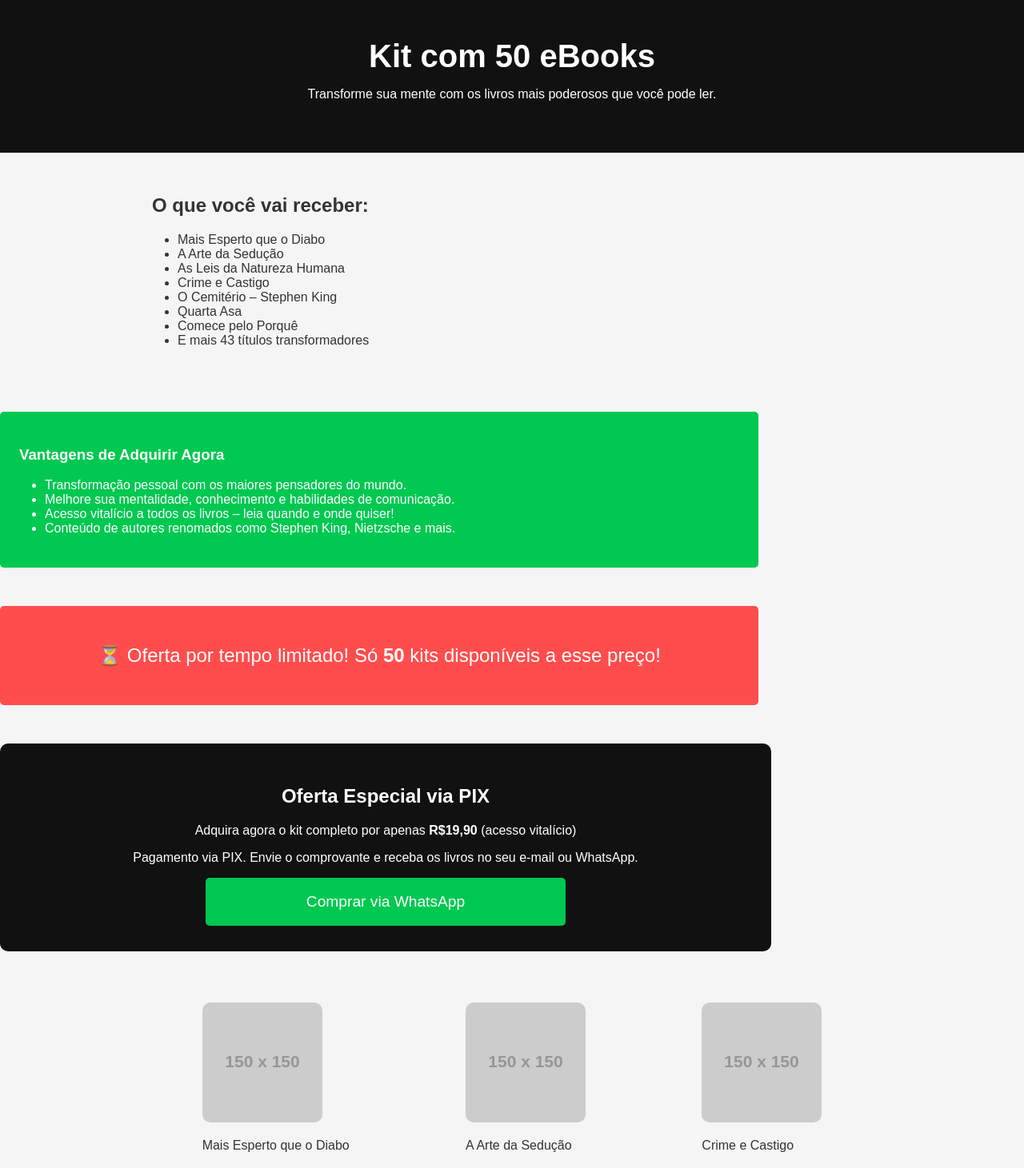
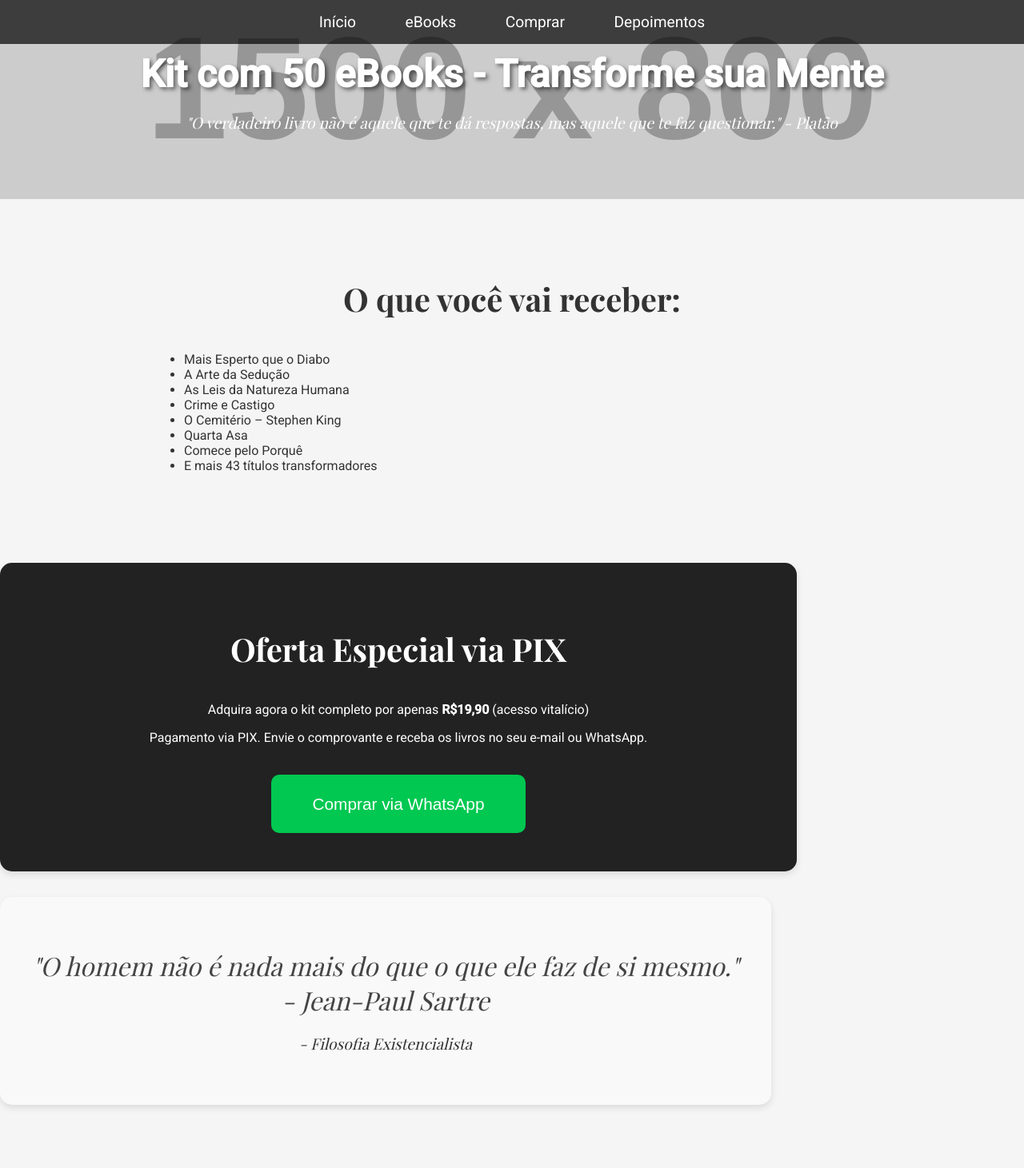
Before and after one commit to SCORPION07-hub/projeto-02-, a plain HTML site: page index.html in a window 1280 px wide. Shown: the top 1461 px of the page at 80% size. Drawn offline with nearby package versions, Linux system fonts and the light colour scheme; placeholder pictures from the web are drawn by us.

Commit message:
index.html

```diff
--- a/index.html
+++ b/index.html
@@ -3,11 +3,12 @@
 <head>
   <meta charset="UTF-8" />
   <meta name="viewport" content="width=device-width, initial-scale=1.0"/>
-  <title>Kit com 50 eBooks</title>
+  <title>Kit com 50 eBooks - Transforme sua Mente</title>
+  <link href="https://fonts.googleapis.com/css2?family=Playfair+Display:wght@400;700&family=Roboto:wght@400;500&display=swap" rel="stylesheet">
   <style>
     body {
-      font-family: Arial, sans-serif;
-      background: #f5f5f5;
+      font-family: 'Roboto', sans-serif;
+      background-color: #f5f5f5;
       color: #333;
       margin: 0;
       padding: 0;
@@ -16,106 +17,113 @@
     header {
       background: #111;
       color: #fff;
-      padding: 3em 1em;
+      padding: 4em 1em;
       text-align: center;
-      animation: fadeIn 1.5s ease-in-out;
+      animation: fadeIn 2s ease-in-out;
+      background-image: url('https://via.placeholder.com/1500x800'); /* Substitua por uma imagem filosófica */
+      background-size: cover;
+      background-attachment: fixed;
     }
-    h1 {
-      font-size: 2.5em;
+    header h1 {
+      font-size: 3em;
       margin: 0;
+      text-shadow: 3px 3px 5px rgba(0,0,0,0.5);
     }
+    header p {
+      font-size: 1.2em;
+      margin-top: 1em;
+      font-family: 'Playfair Display', serif;
+      font-style: italic;
+    }
+
     section {
-      padding: 2em;
+      padding: 4em 2em;
       max-width: 900px;
       margin: auto;
-      opacity: 0;
-      animation: fadeIn 2s ease-in-out forwards;
+      animation: fadeIn 2s ease-in-out;
+      transition: transform 0.3s ease-in-out;
     }
+
+    section:hover {
+      transform: scale(1.02);
+    }
+
+    h2 {
+      font-family: 'Playfair Display', serif;
+      font-size: 2.5em;
+      text-align: center;
+      margin-bottom: 1em;
+    }
+
     .cta {
-      background: #111;
+      background: #222;
       color: #fff;
-      padding: 2em;
+      padding: 3em;
       text-align: center;
+      border-radius: 15px;
+      box-shadow: 0 4px 8px rgba(0, 0, 0, 0.1);
       margin: 2em 0;
-      border-radius: 10px;
-      opacity: 0;
-      animation: fadeIn 2s ease-in-out forwards;
+      animation: fadeIn 2s ease-in-out;
     }
+
     .cta button {
       background: #00c851;
       border: none;
-      padding: 1em 2em;
+      padding: 1.2em 2.5em;
       color: #fff;
-      font-size: 1.2em;
+      font-size: 1.3em;
       cursor: pointer;
-      border-radius: 5px;
-      display: block;
-      margin: 0 auto;
-      width: 50%;
+      border-radius: 10px;
+      display: inline-block;
+      margin-top: 1em;
       transition: background 0.3s ease;
     }
+
     .cta button:hover {
       background: #007c33;
     }
-    ul {
-      list-style: disc;
-      padding-left: 2em;
-    }
+
     .depoimentos {
       background: #e0e0e0;
-      padding: 1.5em;
-      border-radius: 10px;
-      margin: 1em 0;
+      padding: 2em;
+      border-radius: 15px;
+      margin: 2em 0;
+      box-shadow: 0 4px 6px rgba(0, 0, 0, 0.2);
       opacity: 0;
-      animation: fadeIn 2s ease-in-out forwards;
+      animation: fadeIn 3s ease-in-out forwards;
     }
+
     footer {
       background: #111;
       color: #fff;
       text-align: center;
-      padding: 1em;
-      margin-top: 2em;
+      padding: 2em;
+      margin-top: 3em;
+      font-family: 'Playfair Display', serif;
     }
-    .advantage {
-      background: #00c851;
-      color: white;
-      padding: 1.5em;
-      border-radius: 5px;
-      margin: 2em 0;
-      opacity: 0;
-      animation: fadeIn 2s ease-in-out forwards;
-    }
-    .counter {
-      background: #ff4d4d;
-      color: white;
-      padding: 1em;
-      text-align: center;
-      font-size: 1.5em;
-      border-radius: 5px;
-      margin: 2em 0;
-      opacity: 0;
-      animation: fadeIn 2s ease-in-out forwards;
-    }
+
     .book-images {
       display: flex;
       justify-content: space-around;
       flex-wrap: wrap;
       gap: 20px;
-      margin-top: 2em;
+      margin-top: 3em;
       opacity: 0;
       animation: fadeIn 2s ease-in-out forwards;
     }
+
     .book-images img {
-      width: 150px;
+      width: 200px;
       height: auto;
       border-radius: 10px;
+      box-shadow: 0 4px 8px rgba(0, 0, 0, 0.2);
     }
 
     /* Efeitos de Fade-in */
     @keyframes fadeIn {
       from {
         opacity: 0;
-        transform: translateY(50px);
+        transform: translateY(30px);
       }
       to {
         opacity: 1;
@@ -123,19 +131,79 @@
       }
     }
 
-    /* Adicionando rolagem suave */
-    html {
-      scroll-behavior: smooth;
+    /* Efeito Parallax no fundo */
+    header {
+      background-attachment: fixed;
+      background-size: cover;
+      background-position: center;
     }
+
+    /* Barra de navegação fixa */
+    .navbar {
+      position: fixed;
+      top: 0;
+      left: 0;
+      right: 0;
+      background: rgba(0, 0, 0, 0.7);
+      color: white;
+      padding: 1em;
+      text-align: center;
+      z-index: 10;
+      transition: top 0.3s;
+    }
+
+    .navbar a {
+      color: white;
+      margin: 0 1.5em;
+      text-decoration: none;
+      font-size: 1.2em;
+    }
+
+    .navbar a:hover {
+      text-decoration: underline;
+    }
+
+    .quote-section {
+      background: #f9f9f9;
+      padding: 4em 2em;
+      margin: 2em 0;
+      border-radius: 15px;
+      animation: fadeIn 2s ease-in-out;
+      font-family: 'Playfair Display', serif;
+      font-style: italic;
+      text-align: center;
+      box-shadow: 0 4px 8px rgba(0, 0, 0, 0.1);
+    }
+
+    .quote-section p {
+      font-size: 2em;
+      margin: 0;
+      font-style: italic;
+      color: #444;
+    }
+
+    .quote-author {
+      margin-top: 1em;
+      font-size: 1.2em;
+      color: #333;
+    }
+
   </style>
 </head>
 <body>
-  <header>
-    <h1>Kit com 50 eBooks</h1>
-    <p>Transforme sua mente com os livros mais poderosos que você pode ler.</p>
+  <div class="navbar">
+    <a href="#home">Início</a>
+    <a href="#ebooks">eBooks</a>
+    <a href="#cta">Comprar</a>
+    <a href="#depoimentos">Depoimentos</a>
+  </div>
+
+  <header id="home">
+    <h1>Kit com 50 eBooks - Transforme sua Mente</h1>
+    <p>"O verdadeiro livro não é aquele que te dá respostas, mas aquele que te faz questionar." - Platão</p>
   </header>
 
-  <section>
+  <section id="ebooks">
     <h2>O que você vai receber:</h2>
     <ul>
       <li>Mais Esperto que o Diabo</li>
@@ -149,43 +217,34 @@
     </ul>
   </section>
 
-  <section class="advantage">
-    <h3>Vantagens de Adquirir Agora</h3>
-    <ul>
-      <li>Transformação pessoal com os maiores pensadores do mundo.</li>
-      <li>Melhore sua mentalidade, conhecimento e habilidades de comunicação.</li>
-      <li>Acesso vitalício a todos os livros – leia quando e onde quiser!</li>
-      <li>Conteúdo de autores renomados como Stephen King, Nietzsche e mais.</li>
-    </ul>
-  </section>
-
-  <section class="counter">
-    <p>⏳ Oferta por tempo limitado! Só <strong>50</strong> kits disponíveis a esse preço!</p>
-  </section>
-
-  <section class="cta">
+  <section class="cta" id="cta">
     <h2>Oferta Especial via PIX</h2>
     <p>Adquira agora o kit completo por apenas <strong>R$19,90</strong> (acesso vitalício)</p>
     <p>Pagamento via PIX. Envie o comprovante e receba os livros no seu e-mail ou WhatsApp.</p>
     <button onclick="window.open('https://wa.me/5568992493742', '_blank')">Comprar via WhatsApp</button>
   </section>
 
+  <section class="quote-section">
+    <p>"O homem não é nada mais do que o que ele faz de si mesmo." - Jean-Paul Sartre</p>
+    <div class="quote-author">- Filosofia Existencialista</div>
+  </section>
+
   <section class="book-images">
     <div>
-      <img src="https://via.placeholder.com/150" alt="Mais Esperto que o Diabo" />
+      <img src="https://via.placeholder.com/200" alt="Mais Esperto que o Diabo" />
       <p>Mais Esperto que o Diabo</p>
     </div>
     <div>
-      <img src="https://via.placeholder.com/150" alt="A Arte da Sedução" />
+      <img src="https://via.placeholder.com/200" alt="A Arte da Sedução" />
       <p>A Arte da Sedução</p>
     </div>
     <div>
-      <img src="https://via.placeholder.com/150" alt="Crime e Castigo" />
+      <img src="https://via.placeholder.com/200" alt="Crime e Castigo" />
       <p>Crime e Castigo</p>
     </div>
   </section>
 
-  <section>
+  <section id="depoimentos">
     <h2>Depoimentos</h2>
     <div class="depoimentos">
       <p>"Esses livros mudaram minha forma de pensar. Vale cada centavo!"</p>
@@ -197,13 +256,6 @@
     </div>
   </section>
 
-  <section>
-    <h2>Perguntas Frequentes</h2>
-    <p><strong>Como recebo os livros?</strong> Você receberá um link com todos os 50 eBooks após o pagamento.</p>
-    <p><strong>O acesso é vitalício?</strong> Sim, o link ficará disponível para sempre.</p>
-    <p><strong>Preciso instalar algo?</strong> Não, os eBooks vêm em PDF e funcionam em qualquer celular ou computador.</p>
-  </section>
-
   <footer>
     <p>&copy; 2025 Kit com 50 eBooks. Todos os direitos reservados.</p>
   </footer>
```
